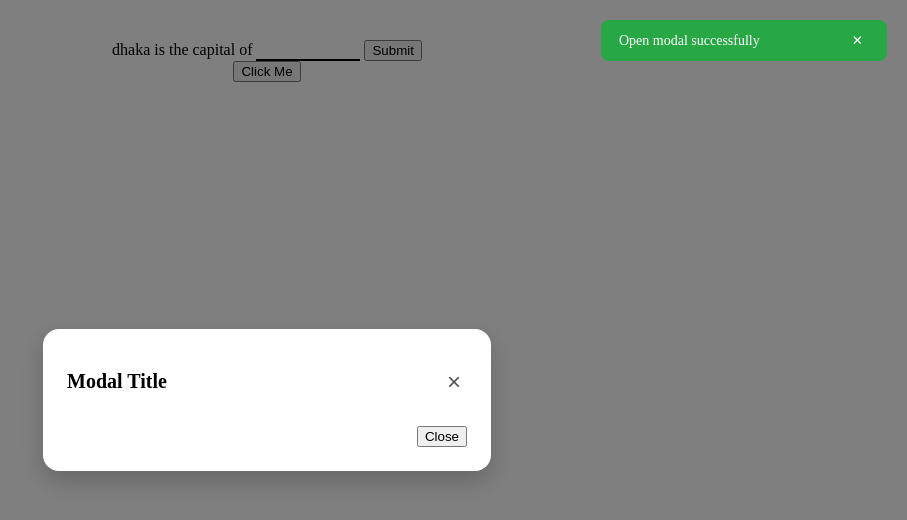
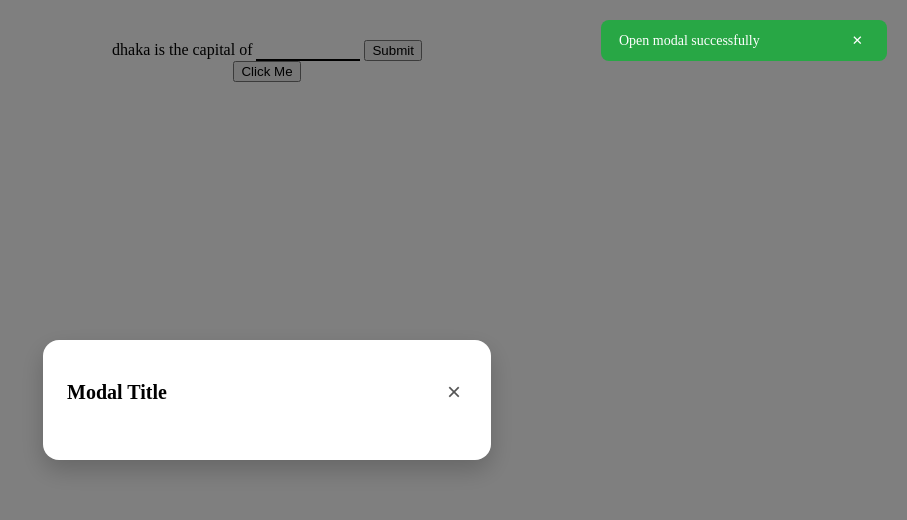
Before and after one commit to shahariar270/designSystem, a React (Vite) app: page / in a window 1280 px wide. Both pictures are taken after a click on the button "Click Me". Shown: the top 520 px of the page, without its empty margins (373-1280 px from the left). Built offline with nearby package versions, Linux system fonts and the light colour scheme.

Commit message:
remove footer modal

```diff
--- a/src/components/Modal/index.jsx
+++ b/src/components/Modal/index.jsx
@@ -13,10 +13,6 @@ export const Modal = ({ isOpen, onClose, title, children }) => {
                 </div>
 
                 <div className="modal-content">{children}</div>
-
-                <div className="modal-footer">
-                    <button className=" btn  btn-close" onClick={onClose}>Close</button>
-                </div>
             </div>
         </div>
     );
--- a/src/components/Modal/styles.scss
+++ b/src/components/Modal/styles.scss
@@ -43,37 +43,3 @@
     color: #000;
   }
 }
-
-.modal-footer {
-  display: flex;
-  justify-content: flex-end;
-  gap: 0.5rem;
-  margin-top: 1rem;
-}
-
-.st-btn {
-  padding: 0.5rem 1rem;
-  border-radius: 0.5rem;
-  cursor: pointer;
-  border: none;
-  font-weight: 500;
-  transition: background 0.2s;
-
-  &.st-btn-close {
-    background-color: #e5e7eb;
-    color: #111827;
-
-    &:hover {
-      background-color: #d1d5db;
-    }
-  }
-
-  &.st-btn-primary {
-    background-color: #3b82f6;
-    color: white;
-
-    &:hover {
-      background-color: #2563eb;
-    }
-  }
-}
```
